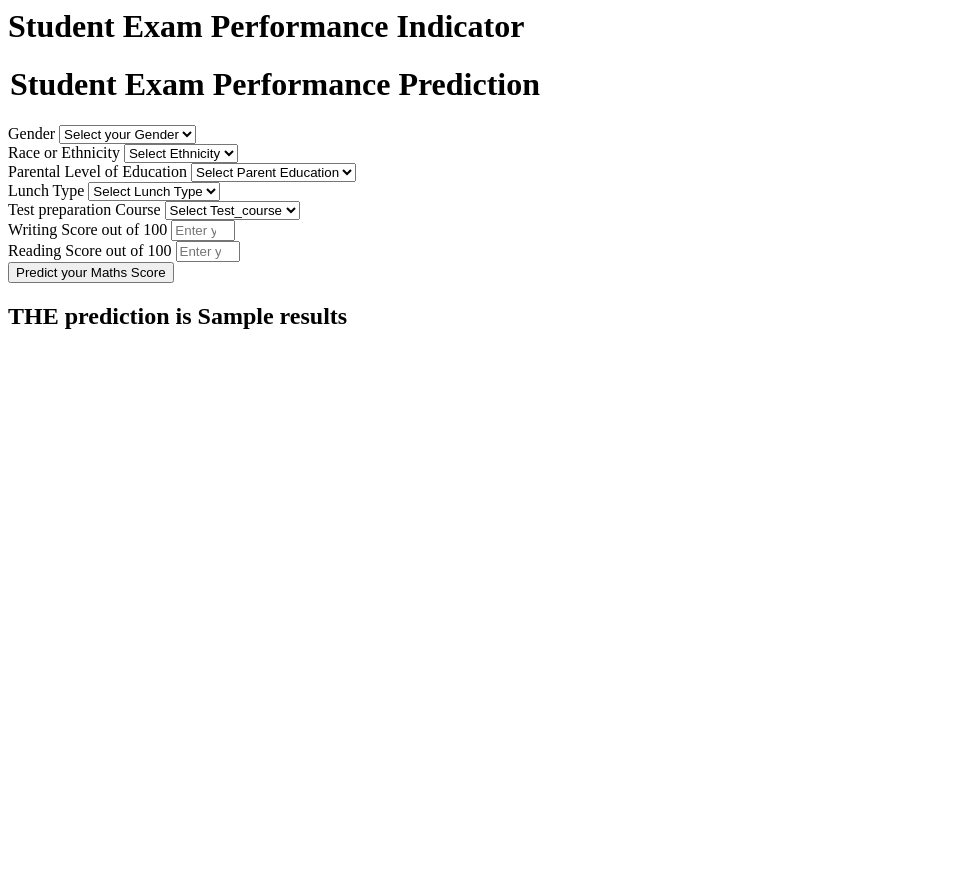
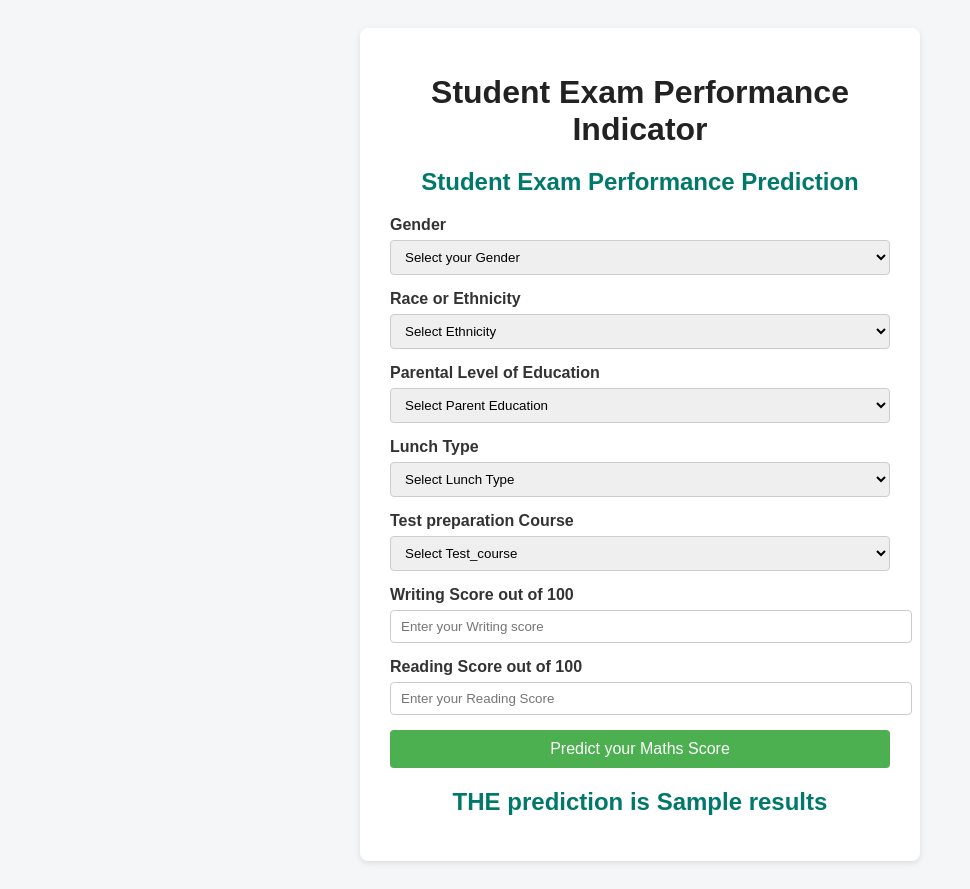
Before and after one commit to Aruba0397/ml-project, a Flask app: template templates/home.html in a window 1280 px wide. Shown: the whole page, without its empty margins (0-970 px from the left). Before the commit the page ends 329 px from the top, so only its background shows below. Run offline with Flask 3, Linux system fonts and the light colour scheme; the template is opened without the code that fills it: most values are stand-ins (such as "Sample title", 1, 10 or a date in 2020).

Commit message:
commiting code

```diff
--- a/templates/home.html
+++ b/templates/home.html
@@ -1,111 +1,153 @@
-<html>
+<!DOCTYPE html>
+<html lang="en">
+<head>
+    <meta charset="UTF-8">
+    <title>Student Exam Performance Indicator</title>
+    <style>
+        /* General page setup */
+        body {
+          font-family: Arial, sans-serif;
+          background-color: #f4f6f8;
+          color: #333;
+          display: flex;
+          justify-content: center;
+          align-items: flex-start;
+          min-height: 100vh;
+          padding: 20px;
+        }
+
+        /* Login form container */
+        .login {
+          background: #fff;
+          padding: 25px 30px;
+          border-radius: 8px;
+          box-shadow: 0 2px 6px rgba(0,0,0,0.1);
+          width: 100%;
+          max-width: 500px;
+        }
+
+        /* Headings */
+        .login h1 {
+          text-align: center;
+          color: #222;
+          margin-bottom: 20px;
+        }
+
+        .login h2 {
+          margin-top: 20px;
+          color: #00796b;
+          text-align: center;
+        }
+
+        /* Labels and inputs */
+        .form-label {
+          display: block;
+          margin-bottom: 6px;
+          font-weight: bold;
+        }
+
+        .form-control {
+          width: 100%;
+          padding: 8px 10px;
+          margin-bottom: 15px;
+          border: 1px solid #ccc;
+          border-radius: 4px;
+        }
+
+        /* Button */
+        .btn {
+          background-color: #4CAF50;
+          color: white;
+          padding: 10px 15px;
+          border: none;
+          border-radius: 4px;
+          cursor: pointer;
+          width: 100%;
+          font-size: 16px;
+        }
+
+        .btn:hover {
+          background-color: #45a049;
+        }
+    </style>
+</head>
 <body>
     <div class="login">
        <h1>Student Exam Performance Indicator</h1>
 
        <form action="{{ url_for('predict_datapoint')}}" method="post">
-        <h1>
-            <legend>Student Exam Performance Prediction</legend>
-        </h1>
+        <legend><h2>Student Exam Performance Prediction</h2></legend>
+
         <div class="mb-3">
             <label class="form-label">Gender</label>
-            <select class="form-control" name="gender" placeholder="Enter you Gender" required>
-                <option class="placeholder" selected disabled value="">Select your Gender</option>
-                <option value="male">
-                    Male
-                </option>
-                <option value="female">
-                    Female
-                </option>
+            <select class="form-control" name="gender" required>
+                <option selected disabled value="">Select your Gender</option>
+                <option value="male">Male</option>
+                <option value="female">Female</option>
             </select>
         </div>
+
         <div class="mb-3">
             <label class="form-label">Race or Ethnicity</label>
-            <select class="form-control" name="ethnicity" placeholder="Enter you ethnicity" required>
-                <option class="placeholder" selected disabled value="">Select Ethnicity</option>
-                <option value="group A">
-                    Group A
-                </option>
-                <option value="group B">
-                    Group B
-                </option>
-                <option value="group C">
-                    Group C
-                </option>
-                <option value="group D">
-                    Group D
-                </option>
-                <option value="group E">
-                    Group E
-                </option>
+            <select class="form-control" name="ethnicity" required>
+                <option selected disabled value="">Select Ethnicity</option>
+                <option value="group A">Group A</option>
+                <option value="group B">Group B</option>
+                <option value="group C">Group C</option>
+                <option value="group D">Group D</option>
+                <option value="group E">Group E</option>
             </select>
         </div>
+
         <div class="mb-3">
             <label class="form-label">Parental Level of Education</label>
-            <select class="form-control" name="parental_level_of_education"
-                placeholder="Enter you Parent Education" required>
-                <option class="placeholder" selected disabled value="">Select Parent Education</option>
-                <option value="associate's degree">
-                    associate's degree
-                </option>
-                <option value="bachelor's degree">
-                    bachelor's degree
-                </option>
-                <option value="high school">
-                    high school
-                </option>
-                <option value="master's degree">
-                    master's degree
-                </option>
-                <option value="some college">
-                    some college
-                </option>
-                <option value="some high school">
-                    some high school
-                </option>
+            <select class="form-control" name="parental_level_of_education" required>
+                <option selected disabled value="">Select Parent Education</option>
+                <option value="associate's degree">associate's degree</option>
+                <option value="bachelor's degree">bachelor's degree</option>
+                <option value="high school">high school</option>
+                <option value="master's degree">master's degree</option>
+                <option value="some college">some college</option>
+                <option value="some high school">some high school</option>
             </select>
         </div>
+
         <div class="mb-3">
             <label class="form-label">Lunch Type</label>
-            <select class="form-control" name="lunch" placeholder="Enter you Lunch" required>
-                <option class="placeholder" selected disabled value="">Select Lunch Type</option>
-                <option value="free/reduced">
-                    free/reduced
-                </option>
-                <option value="standard">
-                    standard
-                </option>
+            <select class="form-control" name="lunch" required>
+                <option selected disabled value="">Select Lunch Type</option>
+                <option value="free/reduced">free/reduced</option>
+                <option value="standard">standard</option>
             </select>
         </div>
+
         <div class="mb-3">
             <label class="form-label">Test preparation Course</label>
-            <select class="form-control" name="test_preparation_course" placeholder="Enter you Course"
-                required>
-                <option class="placeholder" selected disabled value="">Select Test_course</option>
-                <option value="none">
-                    None
-                </option>
-                <option value="completed">
-                    Completed
-                </option>
+            <select class="form-control" name="test_preparation_course" required>
+                <option selected disabled value="">Select Test_course</option>
+                <option value="none">None</option>
+                <option value="completed">Completed</option>
             </select>
         </div>
+
         <div class="mb-3">
             <label class="form-label">Writing Score out of 100</label>
             <input class="form-control" type="number" name="reading_score"
-                placeholder="Enter your Reading score" min='0' max='100' />
+                   placeholder="Enter your Writing score" min="0" max="100" />
         </div>
+
         <div class="mb-3">
             <label class="form-label">Reading Score out of 100</label>
             <input class="form-control" type="number" name="writing_score"
-                placeholder="Enter your Reading Score" min='0' max='100' />
+                   placeholder="Enter your Reading Score" min="0" max="100" />
         </div>
+
         <div class="mb-3">
-            <input class="btn btn-primary" type="submit" value="Predict your Maths Score" required />
+            <input class="btn" type="submit" value="Predict your Maths Score" />
         </div>
     </form>
-    <h2>
-       THE  prediction is {{results}}
-    </h2>
-   <body>
+
+    <h2>THE prediction is {{results}}</h2>
+    </div>
+</body>
 </html>
```
Also changed, not shown: README.md.
